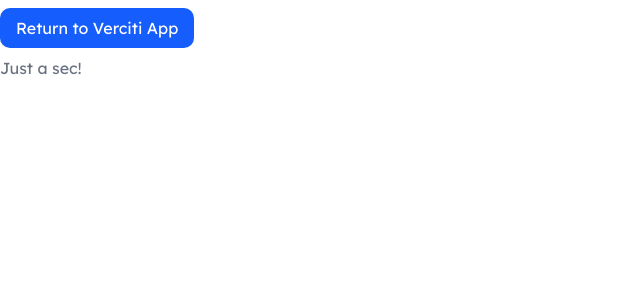
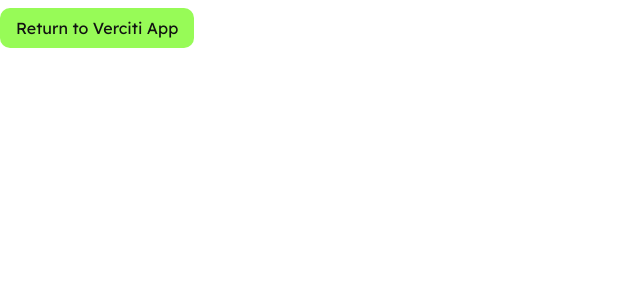
Before and after one commit to rubenwood/verciti-portal-a, a Next.js app: page /google-login in a window 1280 px wide. Shown: the top 300 px of the page, without its empty margins (0-640 px from the left). Built offline with nearby package versions, Linux system fonts and the light colour scheme.

Commit message:
simplified code for testing

```diff
--- a/app/google-login/page.tsx
+++ b/app/google-login/page.tsx
@@ -1,50 +1,26 @@
-"use client";
+"use client"
 import { useEffect, useState } from "react";
 
-export default function GoogleLoginButton() {
-  const [accessToken, setAccessToken] = useState<string | null>(null);
-  const [refreshToken, setRefreshToken] = useState<string | null>(null);
+export default function GoogleLogin(props: any){
 
     useEffect(() => {
-    if (typeof window !== "undefined") {
+        //const hash = window.location.hash.slice(1); // remove #
+        //const hashParams = new URLSearchParams(hash);
+//
+        //const at = hashParams.get("access_token");
+        //const rt = hashParams.get("refresh_token");
+    });
 
-      // Hash params (#access_token=...)
-      const hash = window.location.hash.slice(1); // remove #
-      const hashParams = new URLSearchParams(hash);
+    const openApp = () =>{
+        window.open('verciti://edtechapp');
+    }
 
-      const at = hashParams.get("access_token");
-      const rt = hashParams.get("refresh_token");
-
-      setAccessToken(at);
-      setRefreshToken(rt);
-        alert(at);
-      // Optional: clear tokens from URL so they don’t stay in history
-      //window.history.replaceState({}, document.title, url.pathname);
-    }
-  }, []);
-
-  const openApp = () => {
-    if (!accessToken) return;
-
-    const deeplink = `verciti://edtechapp?access_token=${encodeURIComponent(
-      accessToken
-    )}${refreshToken ? `&refresh_token=${encodeURIComponent(refreshToken)}` : ""}`;
-
-    alert("Deep link:" + deeplink);
-    window.location.href = deeplink;
-  };
-
-  return (
+    return(
         <div>
-      <button
-        className="px-4 py-2 bg-blue-600 text-white rounded-lg mt-2"
-        onClick={openApp}
-        disabled={!accessToken}
-      >
+            <button className="button mt-2" onClick={openApp}>
                 Return to Verciti App
             </button>
-
-      {!accessToken && <p className="text-gray-500 mt-2">Just a sec!</p>}
+            {props.error && <p className="text-red-500 mt-2">{props.error}</p>}
         </div>
     );
 }
```
Lines whose indentation alone changed are shown as unchanged.
